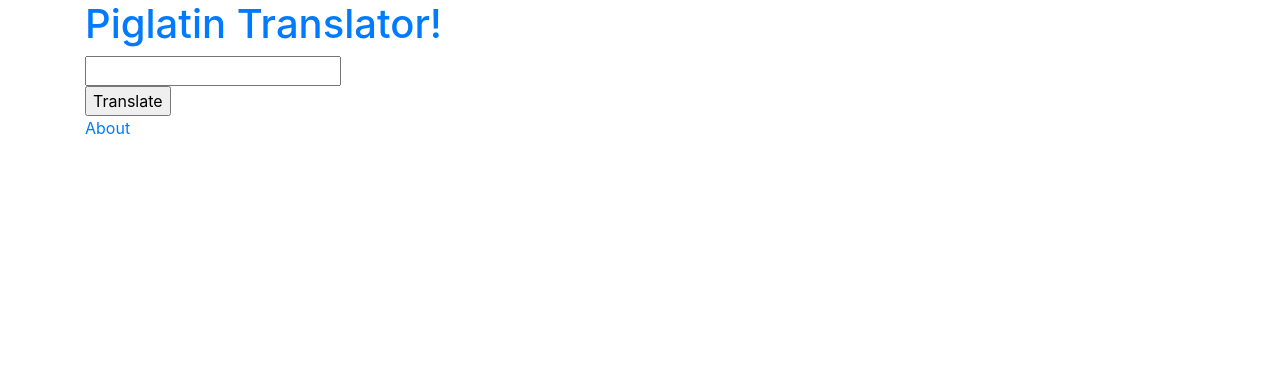
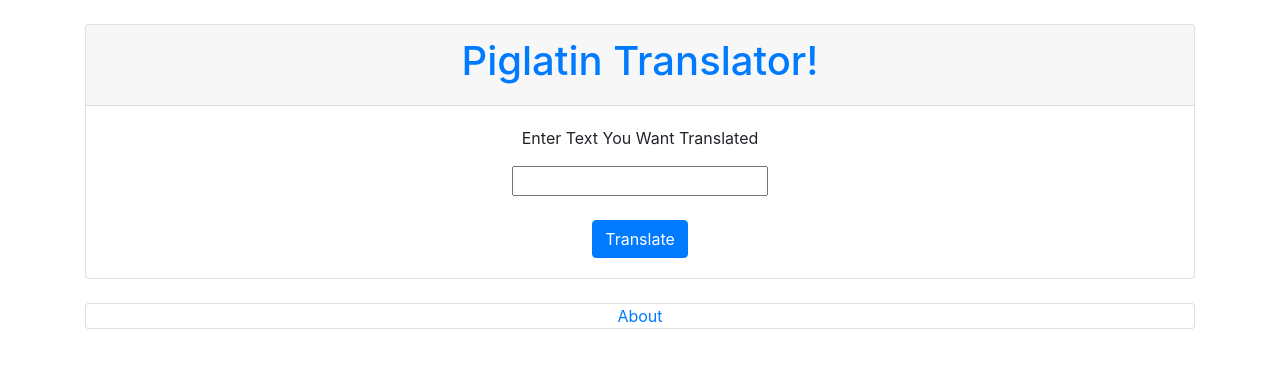
Before and after one commit to devnixio/django_piglatin, a Django app: page / in a window 1280 px wide. Shown: the top 368 px of the page. Run offline with Django 3.2, Linux system fonts and the light colour scheme; some libraries are stand-ins or nearby versions.

Commit message:
bootstrap layout

```diff
--- a/templates/about.html
+++ b/templates/about.html
@@ -1,5 +1,5 @@
 {% extends 'home.html' %}
     {% block content %}
-    <h3>About</h3>
-    <p>A simple app built on the Django Framework to translate a given phrase into piglatin.</p>
+        <h3>About</h3>
+        <p>A simple app built on the Django Framework to translate a given phrase into piglatin.</p>
     {% endblock %}
--- a/templates/home.html
+++ b/templates/home.html
@@ -11,30 +11,42 @@
     </head>
 
     <body>
+        <br>
         <div class="container">
-            <header>
+            <div class="card text-center">
+                <header class="card-header">
                     <h1>
                         <a href="{% url 'home' %}">Piglatin Translator!</a>
                     </h1>
                 </header>
 
-            <div class="">
+                <div class="card-body">
+                    <p class="card-text">Enter Text You Want Translated</p>
                     <form action="{% url 'translate' %}">
                         <input type="text" name="originaltext" />
                         <br>
-                    <input type="submit" value="Translate" / />
+                        <br>
+                        <input class="btn btn-primary" type="submit" value="Translate" / />
                     </form>
                 </div>
+            </div>
+
+            <br>
+            <div class="row">
 
                 {% block content %}
                 {% endblock %}
 
                 {% block translation %}
+
                 {% endblock %}
+            </div>
 
+            <div class="card text-center">
                 <footer>
-                <a href="{% url 'about' %}">About</a>
+                    <a class="" href="{% url 'about' %}">About</a>
                 </footer>
+            </div>
 
         </div>
     </body>
```
Also changed, not shown: templates/translate.html (+18 -5 lines). Lines whose indentation alone changed are shown as unchanged.
